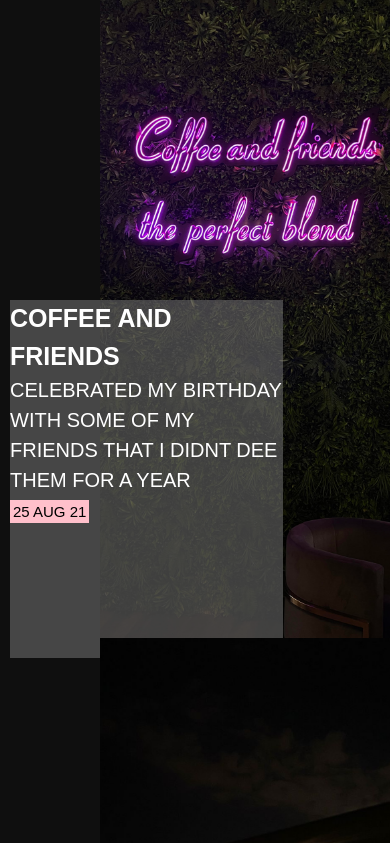
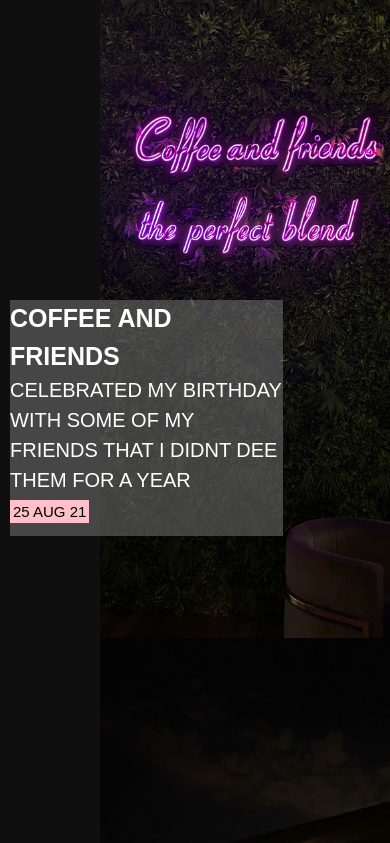
Before and after one commit to Norashafiq/UxUi-S, a plain HTML site: page week12/index.html in a window 390 px wide. Shown: the part 2297-3140 px from the top of the page. Drawn offline with nearby package versions, Linux system fonts and the light colour scheme; a script that the page names is missing.

Commit message:
Update style.css

```diff
--- a/week12/style.css
+++ b/week12/style.css
@@ -304,7 +304,7 @@ body {
 .content {
   font-family: sans-serif;
   width: 70%;
-  height: 25%;
+  height: 20%;
   margin: 0 auto;
   left: 55%;
   top: 50%;
@@ -338,6 +338,6 @@ body {
  {
   .content
   {
-    height: auto;
+    height: 35%;
   }
  }
```
